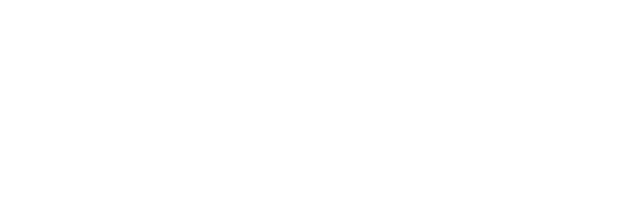
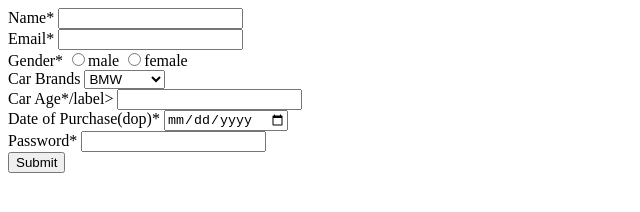
Before and after one commit to acciojob/car-insurance-form-imsubhajit98, a website: page main.html in a window 1280 px wide. Shown: the whole page, without its empty margins (0-640 px from the left). Drawn offline with Linux system fonts and the light colour scheme.

Commit message:
created a submission

```diff
--- a/main.html
+++ b/main.html
@@ -8,6 +8,38 @@
 
 <body>
 	<!-- the entire body must be written by student -->
+	<form action="" method="post">
+		<label for="name">Name*</label>
+		<input type="text" id="name" name="name" required>
+		<br>
+		<label for="email">Email*</label>
+		<input type="email" id="email" name="email" required>
+		<br>
+		<label for="gender">Gender*</label>
+		<input type="radio" name="gender" value="male" id="gender" required>male
+		<input type="radio" name="gender" value="female" id="gender" required>female
+		<br>
+		<label for="cars">Car Brands</label>
+		<select id="cars">
+			<option value="BMW">BMW</option>
+			<option value="Audi">Audi</option>
+			<option value="Mercedez">Mercedez</option>
+		</select>
+		<br>
+		<label for="carage">Car Age*/label>
+		<input type="number" id="carage" required>
+		<br>
+		<label for="dop">Date of Purchase(dop)*</label>
+		<input type="date" id="dop" required>
+		<br>
+		<label for="password">Password*</label>
+		<input type="password" id="password" required>
+		<br>
+
+		<button type="submit" value="Submit">Submit</button>
+
+	</form>
+
     <script type="text/javascript" src="./script.js">
 </script>
 
```
